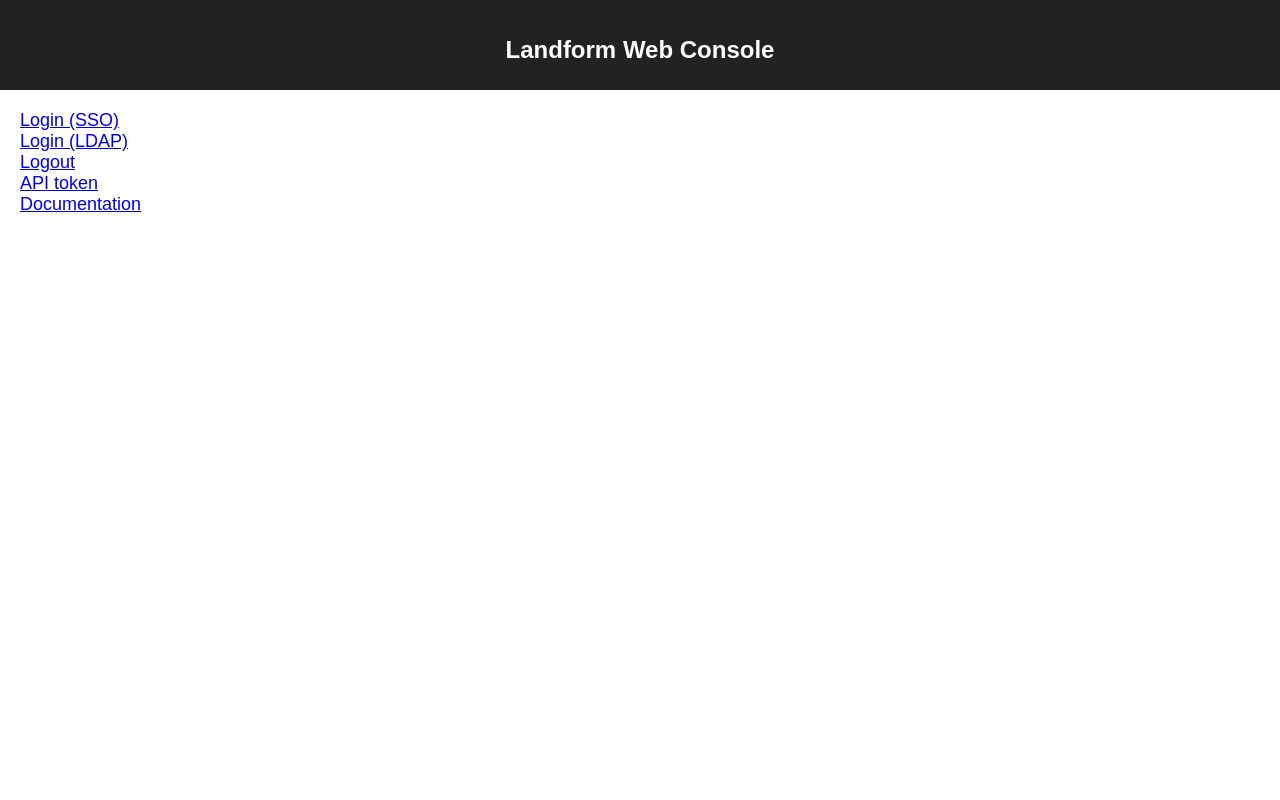
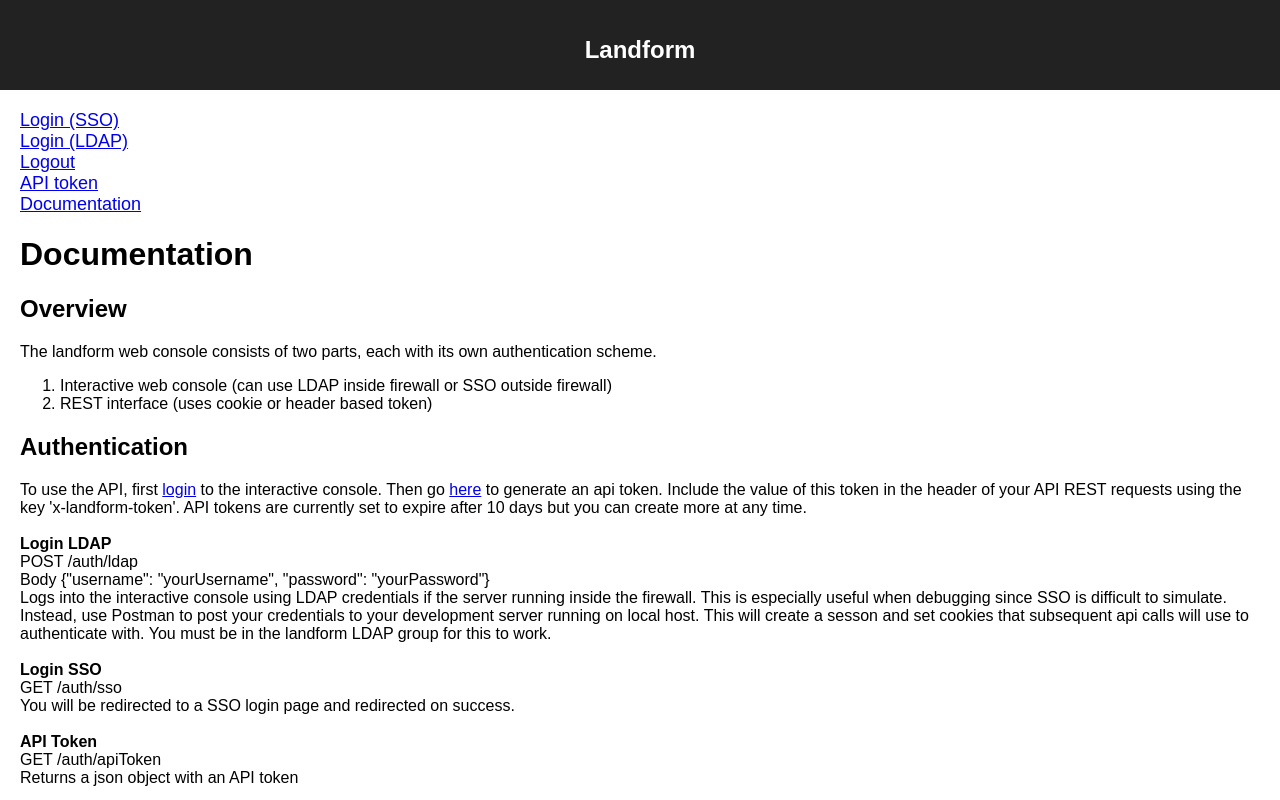
Before and after one commit to NASA-AMMOS/Landform, a React (Create React App) app in the folder LandformWeb/client/: page / in a window 1280 px wide. Shown: the top 800 px of the page. Built offline with nearby package versions, Linux system fonts and the light colour scheme.

Commit message:
minor cleanups in client code

```diff
--- a/LandformWeb/client/src/App.js
+++ b/LandformWeb/client/src/App.js
@@ -7,18 +7,19 @@ import Documentation from './Documentation';
 const App = () => (
   <div className="App">
     <header className="App-header">
-      <h1 className="App-title">Landform Web Console</h1>
+      <h1 className="App-title">Landform</h1>
     </header>
-    <p className="App-intro">
-      <a href="/auth/sso">Login (SSO)</a><br />
-      <Link to="/ldapLogin">Login (LDAP)</Link> <br />
-      <a href="/auth/logout">Logout</a><br />
-      <a href="/auth/apiToken">API token</a><br />
+    <div className="App-intro">
+      <a href="/auth/sso">Login (SSO)</a><br/>
+      <Link to="/ldapLogin">Login (LDAP)</Link> <br/>
+      <a href="/auth/logout">Logout</a><br/>
+      <a href="/auth/apiToken">API token</a><br/>
       <Link to="/documentation">Documentation</Link>
-    </p>
+    </div>
     <div className="App-body">
-      <Route path="/ldapLogin" component={LdapLogin} />
-      <Route path="/documentation" component={Documentation} />
+      <Route path="/ldapLogin" component={LdapLogin}/>
+      <Route path="/documentation" component={Documentation}/>
+      <Route exact path="/" component={Documentation}/>
     </div>
   </div>
 );
--- a/LandformWeb/client/src/LdapLogin.js
+++ b/LandformWeb/client/src/LdapLogin.js
@@ -4,11 +4,9 @@ const LdapLogin = () => (
   <div className="LdapLogin">
     <h1>LDAP Login</h1>
     <form id="contact_form" action="/auth/ldap" method="post">
-      Username:<br />
-      <input type="text" name="username" /><br />
-      Password:<br />
-      <input type="password" name="password" /><br /><br />
-      <input type="submit" value="Submit" />
+      Username: <input type="text" name="username"/><br/><br/>
+      Password: <input type="password" name="password"/><br/><br/>
+      <input type="submit" value="Submit"/>
     </form>
   </div>
 );
--- a/LandformWeb/client/src/index.js
+++ b/LandformWeb/client/src/index.js
@@ -1,15 +1,14 @@
 import React from 'react';
 import ReactDOM from 'react-dom';
-import { BrowserRouter } from 'react-router-dom';
+import { BrowserRouter as Router } from 'react-router-dom';
 import './index.css';
 import App from './App';
+//import registerServiceWorker from './registerServiceWorker';
 import { unregister } from './registerServiceWorker';
 
-ReactDOM.render(
-  (
-    <BrowserRouter>
-      <App />
-    </BrowserRouter>
-  ), document.getElementById('root'),
-);
+ReactDOM.render((<Router><App/></Router>), document.getElementById('root'));
+
+//disable serving assets from client cache as a progressive web app
+//https://goo.gl/KwvDNy
+//registerServiceWorker();
 unregister();
```
